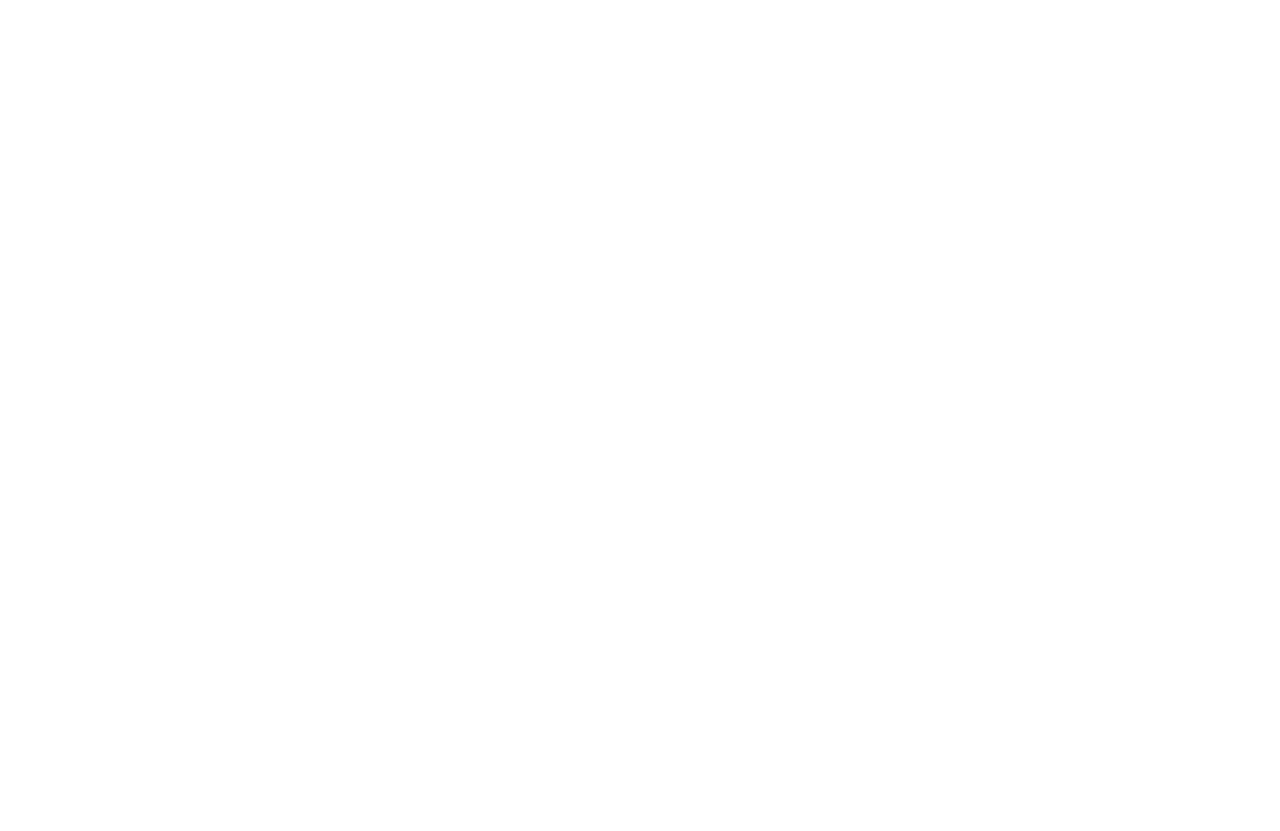
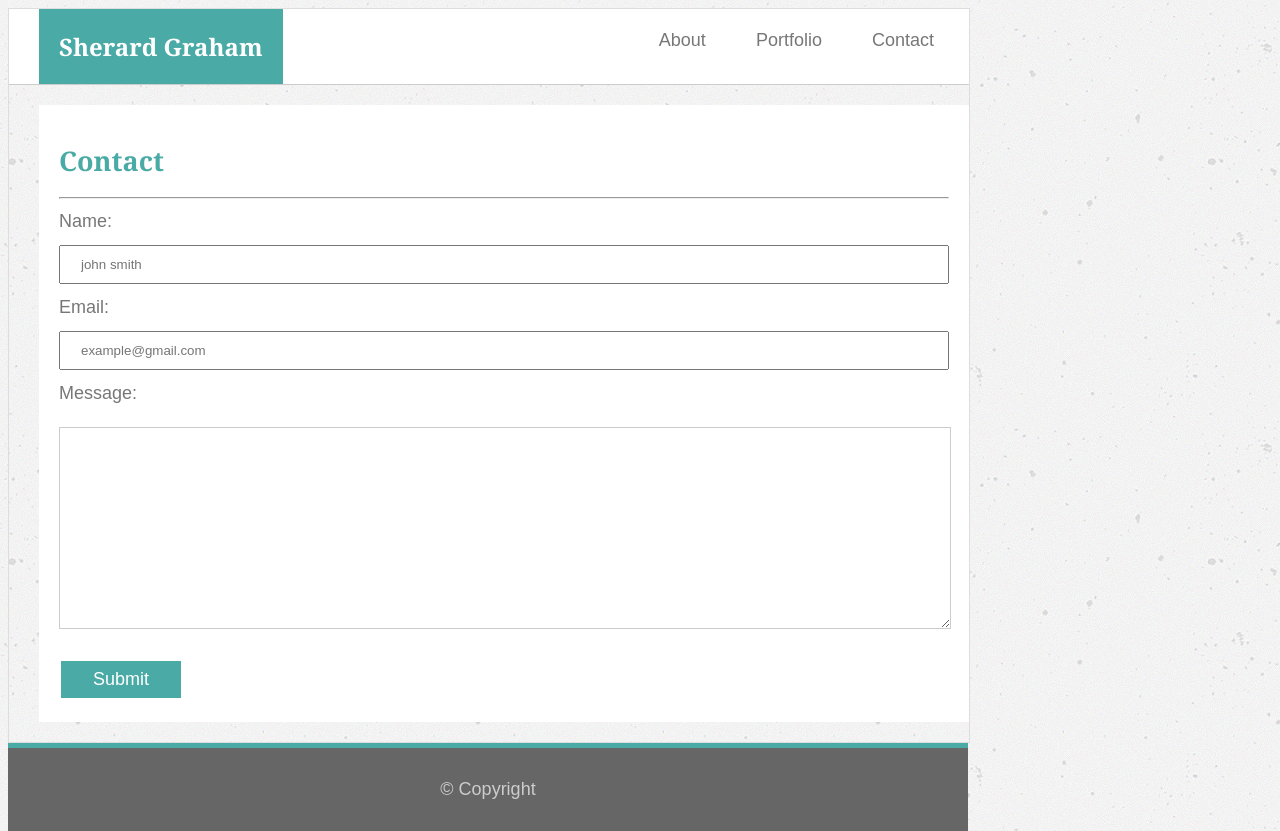
Before and after one commit to sherardg/Basic-Portfolio, a plain HTML site: page contact.html in a window 1280 px wide. Before the commit the page ends 800 px from the top, so only its background shows below. Drawn offline with Linux system fonts and the light colour scheme.

Commit message:
updates to css and contact page

```diff
--- a/assets/css/style.css
+++ b/assets/css/style.css
@@ -82,11 +82,11 @@
 /* Main content styles */
 
 #main-content{
-    width: 650px;
+    width: 890px;
     background-color: #ffffff;
     clear: both;
     margin: 20px 0px 20px 30px;
-    padding: 10px 20px;
+    padding: 20px 20px;
     flex: 1 0 auto;
 }
 
@@ -104,3 +104,31 @@
     padding: 10px;
     flex-shrink: 0;
 }
+/* Form styles */
+
+input[type=text], [type=email] {
+    width: 100%;
+    padding: 10px 20px;
+    margin: 10px 0;
+    box-sizing: border-box;
+  }
+
+  textarea {
+      width: 870px;
+      height: 200px;
+      overflow: auto;
+      margin: 20px 0px;
+      padding: 0 10px;
+      border: 1px solid #cccccc;
+  }
+
+input[type=submit] {
+    width: 120px;
+    background-color: #4aaaa5;
+    border: none;
+    color: #ffffff;
+    font-size: 18px;
+    padding: 8px 16px;
+    margin: 4px 2px;
+
+}
--- a/contact.html
+++ b/contact.html
@@ -0,0 +1,80 @@
+<!DOCTYPE html>
+
+<html lang=en-us>
+    <head>
+        <meta charset="UTF-8">
+        <title>Contact</title>
+        <link rel="stylesheet" type="text/css" href="assets/css/style.css">
+    </head>
+
+    <body>
+        <!-- Wrapper for all content -->
+
+        <div id="wrapper">
+
+            <!-- Header -->
+
+            <div id="header">
+
+                <div class="logo">
+                    <p>Sherard Graham</p>
+                </div>
+
+            <!-- Navbar within header -->
+
+            <div class="navbar">
+                <ul class="navbar">
+                    <li>
+                        <a href="index.html">About</a>
+                    </li>
+                    <li>
+                        <a href="portfolio.html">Portfolio</a>
+                    </li>
+                    <li>
+                        <a class="active" href="#">Contact</a>
+                    </li>
+                </ul>
+            </div>
+        </div>
+
+            <!-- Main Content -->
+
+            <div id="main-content">
+
+                <section id="contact">
+
+                    <h2>Contact</h2>
+
+                    <hr>
+
+                    <!-- Contact form -->
+
+                    <form name="contact-form">
+                        Name:<br>
+                        <input type="text" name="name" placeholder="john smith"> <br>
+
+                        Email:<br>
+                        <input type="email" name="email" placeholder="example@gmail.com"> <br>
+
+                        Message:<br>
+                        <textarea name="Message">
+
+                        </textarea>
+
+                        <input type="submit" value="Submit">
+
+                    </form>
+
+                </section>
+
+            </div>
+
+        </div>
+
+         <!-- Footer -->
+         <div id="footer">
+                <p> &copy; Copyright</p>
+            </div>
+    </body>
+
+</html>
```
